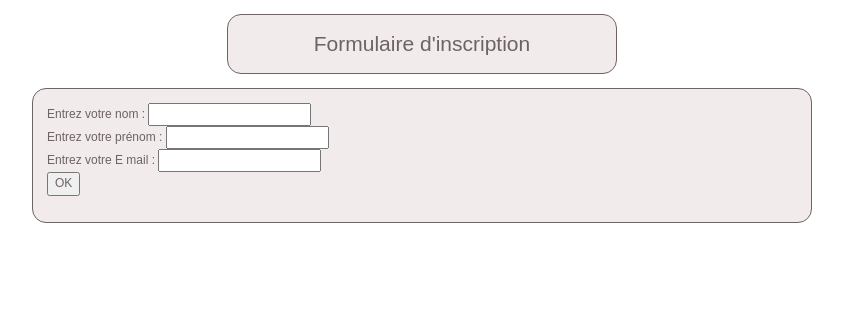
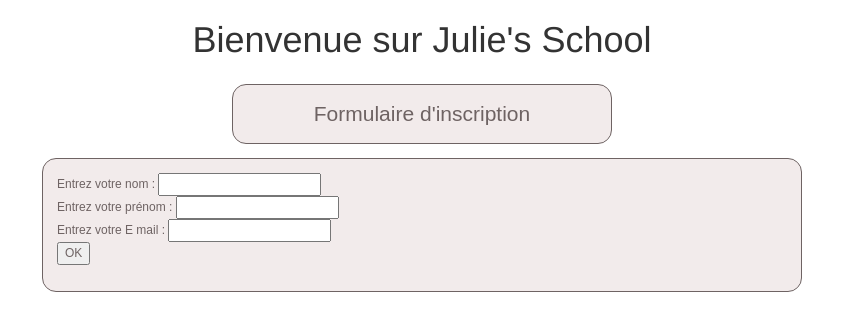
Before and after one commit to Simplon-Narbonne/SYD_ApprendreAutrement, a PHP site: page /login.php in a window 1280 px wide. Shown: the top 331 px of the page, without its empty margins (218-1061 px from the left). Run offline with PHP 8.4, Linux system fonts and the light colour scheme; some libraries are stand-ins or nearby versions.

Commit message:
Ajout du H1 centré

```diff
--- a/formulaire/assets/css/style.css
+++ b/formulaire/assets/css/style.css
@@ -1,3 +1,7 @@
+h1{
+  text-align: center;
+}
+
 #titrForm{
   background-color: #F2EBEB;
   font-family: ubuntu, sans-serif;
--- a/formulaire/login.php
+++ b/formulaire/login.php
@@ -1,34 +1,4 @@
-<!-- <html>
-    <head>
-      <title>Bienvenue sur Julie's School</title>
-    </head>
-    <body>
-        <h1>Bienvenue sur Julie's School</h1>
-        <div class="container">
-        <div class="row" id="row.titrForm">
-            <div id="titrForm" class="col-xs-12 col-sm-9 col-md-9 col-lg-7 col-lg-offset-1">
-            <h2>veuillez vous inscrire :</h2>
-            </div>
-        </div>
-        </div>
 
-
-        <form name="inscription" method="post" action="insertion_parent.php">
-            Entrez votre nom : <input type="text" name="lastname"/> <br/>
-            Entrez votre prénom : <input type="text" name="firstname"/><br/>
-            Entrez votre E mail : <input type="text" name="email"/><br/>
-
-
-            <input type="submit" name="valider" value="OK"/>
-            <link rel="stylesheet" href="assets/bootstrap/bootstrap.min.css" media="screen" title="no title" charset="utf-8">
-
-            <link rel="stylesheet" href="assets/jquery-ui-custom/jquery.min.js" media="screen" title="no title" charset="utf-8">
-
-            <link rel="stylesheet" href="assets/css/style.css" media="screen" title="no title" charset="utf-8">
-
-        </form>
-    </body>
-</html> -->
 <html lang="fr">
   <head>
     <meta charset="utf-8">
@@ -45,6 +15,7 @@
   </head>
 
   <body>
+    <h1>Bienvenue sur Julie's School</h1>
 
     <div class="container"> <!--  Début de corps de la plage -->
 
@@ -52,7 +23,7 @@
 
                   <!--  Titre formulaire -->
                 <div id="titrForm"class="col-md-4 col-md-offset-4">Formulaire d'inscription</div>
-                  <!--  Titre formulaire -->
+                  <!--  Champs formulaire -->
                 <div id="InputForm"class="col-md-8 col-md-offset-2">
                   <form name="inscription" method="post" action="insertion_parent.php">
                       Entrez votre nom : <input type="text" name="lastname"/> <br/>
```
